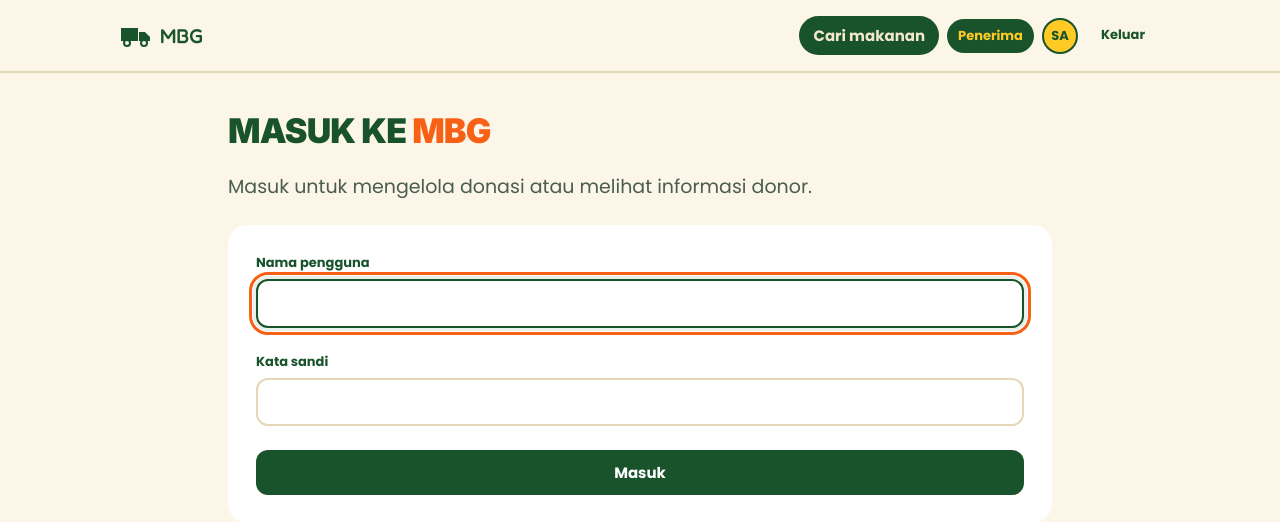
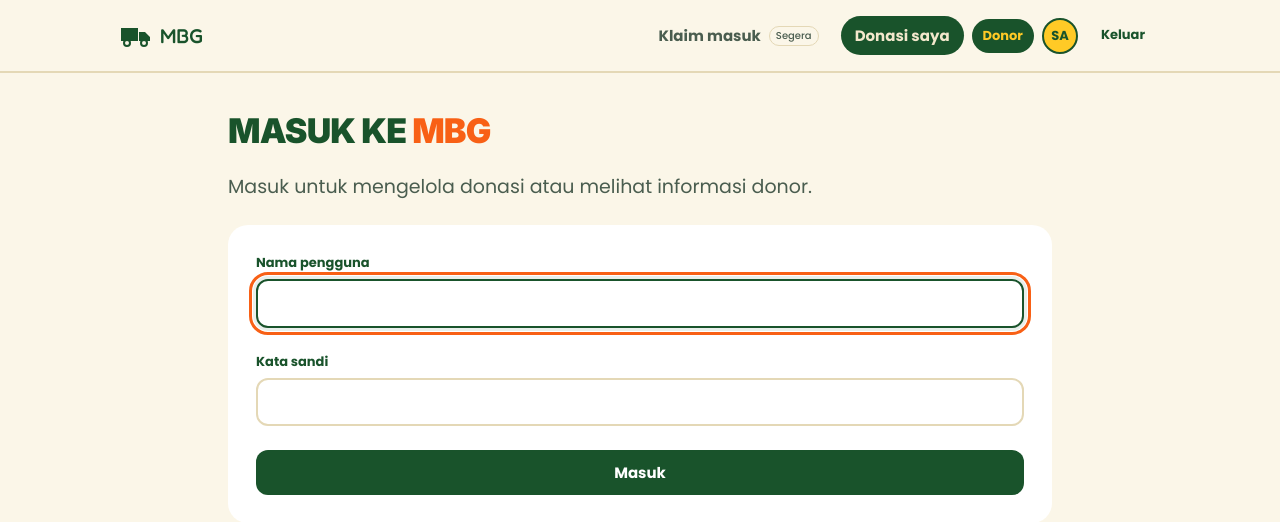
Before and after one commit to Kelompok-7-PBP-D-2026/Proyek-Tengah-Semester, a Django app: page /donasi/masuk/ in a window 1280 px wide. Shown: the top 522 px of the page. Run offline with Django 5.2, Linux system fonts and the light colour scheme; the visitor is signed in with stand-in values (Sample User, id 1).

Commit message:
fix(donasi): ganti tampilan card donasi

```diff
--- a/donasi/static/donasi/donasi.css
+++ b/donasi/static/donasi/donasi.css
@@ -22,6 +22,8 @@
 .donation-brand { display: inline-flex; align-items: center; gap: 8px; color: var(--mbg-forest); font: 500 20px/22px 'Fredoka', sans-serif; text-decoration: none; }
 .donation-nav-link { border-radius: 999px; padding: 8px 14px !important; font-weight: 700; color: var(--mbg-forest); }
 .donation-nav-link.active { background: var(--mbg-forest); color: var(--mbg-cream) !important; }
+.donation-nav-pending { display: inline-flex; align-items: center; gap: 8px; color: var(--donation-muted); cursor: default; }
+.donation-nav-soon { border: 1px solid var(--donation-border); padding: 2px 6px; border-radius: 999px; font-size: 10px; line-height: 1.4; font-weight: 500; }
 .donation-role { display: inline-block; background: var(--mbg-forest); color: var(--mbg-sunshine); padding: 7px 11px; border-radius: 999px; font-size: 13px; font-weight: 700; }
 .donation-avatar { display: inline-flex; width: 36px; height: 36px; align-items: center; justify-content: center; border-radius: 50%; background: var(--mbg-sunshine); border: 2px solid var(--mbg-forest); color: var(--mbg-forest); font-size: 13px; font-weight: 700; flex-shrink: 0; }
 .donation-logout { color: var(--mbg-forest); }
@@ -52,12 +54,23 @@
 .donation-status { display: inline-flex; gap: 6px; align-items: center; border-radius: 999px; padding: 7px 11px; font-size: 13px; font-weight: 700; line-height: 18px; color: var(--donation-text); background: var(--mbg-kiwi); }
 .donation-card-media .donation-status { position: absolute; top: 12px; left: 12px; }
 .donation-status.status-habis, .donation-status.is-finished { background: var(--mbg-cream); border: 1.5px solid var(--mbg-forest); }
+.donation-card-media .donation-stock { border: 0; }
+.donation-stock.stock-plenty { background: var(--mbg-kiwi); color: var(--donation-text); }
+.donation-stock.stock-low { background: var(--mbg-carrot); color: var(--donation-text); }
+.donation-stock.stock-empty, .donation-stock.stock-ended { background: var(--mbg-tomato); color: #fff; }
+.donation-stock-dot { width: 7px; height: 7px; border-radius: 50%; background: currentColor; flex-shrink: 0; }
 .donation-card-body { padding: 14px 16px 16px; flex: 1; display: flex; flex-direction: column; gap: 10px; }
 .donation-card-body h2 { font: 500 20px/22px 'Fredoka', sans-serif; margin: 0; overflow-wrap: anywhere; }
 .donation-card-body h2 a { text-decoration: none; }
 .donation-card-body h2 a:hover { text-decoration: underline; }
 .donation-card-body > p { color: var(--donation-muted); font-size: 13px; font-weight: 700; margin: 0; overflow-wrap: anywhere; }
-.donation-card-bottom { display: flex; align-items: center; justify-content: space-between; gap: 8px; margin-top: auto; flex-wrap: wrap; }
+.donation-card-bottom { display: flex; flex-direction: column; align-items: flex-start; gap: 14px; margin-top: auto; }
+.donation-pickup-info { color: var(--donation-muted); font-size: 12px; line-height: 18px; font-weight: 600; margin: 0; }
+.donation-card-deadline { color: var(--mbg-tomato); font-size: 12px; line-height: 18px; font-weight: 700; margin: 0; }
+.donation-card-actions { display: flex; align-items: center; justify-content: flex-end; gap: 10px; width: 100%; }
+.donasi-page .donation-detail-link { display: inline-flex; align-items: center; justify-content: center; gap: 12px; flex: 0 1 auto; min-width: 0; min-height: 44px; margin-left: auto; padding: 12px 14px; font-size: 13px; }
+.donation-detail-link svg { flex-shrink: 0; }
+.donasi-page .donation-edit-link { display: inline-flex; align-items: center; justify-content: center; width: 44px; height: 44px; padding: 0; flex-shrink: 0; }
 .donation-deadline { display: inline-flex; align-items: center; border-radius: 999px; background: var(--mbg-tomato); color: #fff; font-size: 12px; font-weight: 700; padding: 7px 10px; }
 .donation-empty { grid-column: 1 / -1; display: flex; flex-direction: column; align-items: center; justify-content: center; text-align: center; min-height: 420px; padding: 40px 24px; }
 .donation-empty h2 { font: 600 30px/32px 'Fredoka', sans-serif; color: var(--mbg-forest); margin: 12px 0; }
@@ -79,6 +92,8 @@
 .donation-facts dd { margin: 0; overflow-wrap: anywhere; }
 .donor-avatar { width: 48px; height: 48px; background: var(--mbg-forest); color: var(--mbg-cream); }
 .donation-portions { margin-top: 20px; }
+.donation-portions h2 { color: var(--mbg-forest); font: 500 20px/22px 'Fredoka', sans-serif; margin: 0 0 12px; }
+.donation-portion-grid { display: grid; grid-template-columns: repeat(3, minmax(0, 1fr)); gap: 16px; }
 .donation-stat { display: flex; flex-direction: column; align-items: center; padding: 28px 20px; }
 .donation-stat strong { font: 400 52px/54px 'Fredoka One', 'Fredoka', sans-serif; color: var(--mbg-forest); }
 .donation-stat span { color: var(--donation-muted); }
@@ -127,6 +142,8 @@
   .donation-filter > .btn { align-self: start; }
   .donation-detail-grid { grid-template-columns: minmax(0, 1fr) 300px; }
   .donation-nav-inner { padding-inline: 24px; }
+  .donation-nav .navbar-collapse { padding-top: 16px; }
+  .donation-nav-link { display: inline-flex; }
 }
 @media (max-width: 767px) {
   .donation-detail-grid { grid-template-columns: 1fr; }
@@ -149,4 +166,5 @@
   .donation-form-actions .btn { padding-inline: 14px; }
   .donation-facts { grid-template-columns: 100px minmax(0, 1fr); }
   .donation-description h1 { font-size: 26px; }
+  .donation-portion-grid { grid-template-columns: 1fr; }
 }
--- a/donasi/templates/donasi/daftar.html
+++ b/donasi/templates/donasi/daftar.html
@@ -16,7 +16,7 @@
   <div class="donation-tabs" aria-label="Filter status">
     <button type="button" data-filter-status="" class="donation-tab {% if not filters.status and not filters.mine %}active{% endif %}" aria-pressed="{% if not filters.status and not filters.mine %}true{% else %}false{% endif %}">Semua</button>
     <button type="button" data-filter-status="tersedia" class="donation-tab {% if filters.status == 'tersedia' %}active{% endif %}" aria-pressed="{% if filters.status == 'tersedia' %}true{% else %}false{% endif %}">Tersedia</button>
-    {% if user.is_authenticated %}<button type="button" data-filter-mine="1" class="donation-tab {% if filters.mine %}active{% endif %}" aria-pressed="{% if filters.mine %}true{% else %}false{% endif %}">Donasi saya</button>{% endif %}
+    {% if is_donor %}<button type="button" data-filter-mine="1" class="donation-tab {% if filters.mine %}active{% endif %}" aria-pressed="{% if filters.mine %}true{% else %}false{% endif %}">Donasi saya</button>{% endif %}
   </div>
   <p id="filter-feedback" class="visually-hidden" role="status" aria-live="polite"></p>
   <div id="donation-results" aria-live="polite">{% include 'donasi/partials/results.html' %}</div>
--- a/donasi/templates/donasi/partials/footer.html
+++ b/donasi/templates/donasi/partials/footer.html
@@ -2,8 +2,8 @@
 <footer class="donation-footer mt-auto">
   <div class="donation-shell donation-footer-grid">
     <div><a class="donation-brand" href="{% url 'profil:home' %}"><img src="{% static 'donasi/images/logo.png' %}" width="55" height="55" alt="Logo MBG"> MBG</a><p>Makanan Berlebih Gratis</p><p>Proyek Tengah Semester · Kelompok 7 PBP D 2026</p></div>
-    <div><h2>Platform</h2><a href="{% url 'donasi:daftar' %}">Cari makanan</a><a href="{% url 'donasi:buat' %}">Buat donasi</a><a href="{% url 'profil:home' %}#dampak">Dampak bersama</a></div>
-    <div><h2>Akun</h2>{% if user.is_authenticated %}<p>{{ user.get_username }}</p><a href="{% url 'profil:profil_saya' %}">Profil saya</a><a href="{% url 'donasi:daftar' %}?mine=1">Donasi saya</a>{% else %}<a href="{% url 'login' %}">Masuk</a>{% endif %}</div>
+    <div><h2>Platform</h2><a href="{% url 'donasi:daftar' %}">Cari makanan</a>{% if is_donor %}<a href="{% url 'donasi:buat' %}">Buat donasi</a>{% endif %}<a href="{% url 'profil:home' %}#dampak">Dampak bersama</a></div>
+    <div><h2>Akun</h2>{% if user.is_authenticated %}<p>{{ user.get_username }}</p><a href="{% url 'profil:profil_saya' %}">Profil saya</a>{% if is_donor %}<a href="{% url 'donasi:daftar' %}?mine=1">Donasi saya</a>{% elif claims_url %}<a href="{{ claims_url }}">Klaim saya</a>{% endif %}{% else %}<a href="{% url 'login' %}">Masuk</a>{% endif %}</div>
     <div><h2>Tentang MBG</h2><p>Menyalurkan makanan surplus acara kampus kepada mahasiswa.</p></div>
   </div>
 </footer>
--- a/donasi/templates/donasi/partials/header.html
+++ b/donasi/templates/donasi/partials/header.html
@@ -1,12 +1,23 @@
 {% load static %}
-<nav class="navbar navbar-expand-md donation-nav" aria-label="Navigasi utama">
+<nav class="navbar navbar-expand-lg donation-nav" aria-label="Navigasi utama">
   <div class="container donation-nav-inner">
     <a class="navbar-brand donation-brand" href="{% url 'profil:home' %}"><img src="{% static 'donasi/images/truck.svg' %}" width="32" height="24" alt=""> MBG</a>
     <button class="navbar-toggler" type="button" data-bs-toggle="collapse" data-bs-target="#donation-nav" aria-controls="donation-nav" aria-expanded="false" aria-label="Buka navigasi"><span class="navbar-toggler-icon"></span></button>
     <div class="collapse navbar-collapse justify-content-end" id="donation-nav">
-      <ul class="navbar-nav align-items-md-center gap-2">
-        <li class="nav-item"><a class="nav-link donation-nav-link {% if not filters.mine %}active{% endif %}" href="{% url 'donasi:daftar' %}">Cari makanan</a></li>
-        {% if is_donor %}<li class="nav-item"><a class="nav-link donation-nav-link {% if filters.mine %}active{% endif %}" href="{% url 'donasi:daftar' %}?mine=1">Donasi saya</a></li>{% endif %}
+      <ul class="navbar-nav align-items-lg-center gap-2">
+        {% if is_donor %}
+        <li class="nav-item">
+          {% if claims_url %}<a class="nav-link donation-nav-link" href="{{ claims_url }}">Klaim masuk</a>
+          {% else %}<span class="nav-link donation-nav-link donation-nav-pending" aria-disabled="true" title="Klaim masuk belum tersedia">Klaim masuk<span class="donation-nav-soon">Segera</span></span>{% endif %}
+        </li>
+        <li class="nav-item"><a class="nav-link donation-nav-link active" aria-current="page" href="{% url 'donasi:daftar' %}?mine=1">Donasi saya</a></li>
+        {% else %}
+        <li class="nav-item"><a class="nav-link donation-nav-link active" aria-current="page" href="{% url 'donasi:daftar' %}">Cari makanan</a></li>
+        {% if user.is_authenticated %}<li class="nav-item">
+          {% if claims_url %}<a class="nav-link donation-nav-link" href="{{ claims_url }}">Klaim saya</a>
+          {% else %}<span class="nav-link donation-nav-link donation-nav-pending" aria-disabled="true" title="Klaim saya belum tersedia">Klaim saya<span class="donation-nav-soon">Segera</span></span>{% endif %}
+        </li>{% endif %}
+        {% endif %}
         {% if user.is_authenticated %}
         <li class="nav-item"><span class="donation-role">{% if is_donor %}Donor{% else %}Penerima{% endif %}</span></li>
         <li class="nav-item"><a class="donation-avatar text-decoration-none" title="Profil saya" href="{% url 'profil:profil_saya' %}">{{ user.get_username|slice:':2'|upper }}</a></li>
--- /dev/null
+++ b/donasi/templates/donasi/partials/icons/arrow_right.html
@@ -0,0 +1 @@
+<svg width="18" height="18" viewBox="0 0 24 24" fill="none" stroke="currentColor" stroke-width="1.8" stroke-linecap="round" stroke-linejoin="round" aria-hidden="true" focusable="false"><path d="M5 12h14m-6-6 6 6-6 6" /></svg>
--- /dev/null
+++ b/donasi/templates/donasi/partials/icons/edit.html
@@ -0,0 +1,4 @@
+<svg width="20" height="20" viewBox="0 0 24 24" fill="none" stroke="currentColor" stroke-width="1.8" stroke-linecap="round" stroke-linejoin="round" aria-hidden="true" focusable="false">
+  <path d="M11 4H5a2 2 0 0 0-2 2v13a2 2 0 0 0 2 2h13a2 2 0 0 0 2-2v-6" />
+  <path d="m18 2 4 4-11 11-5 1 1-5Zm-3 3 4 4" />
+</svg>
--- a/donasi/urls.py
+++ b/donasi/urls.py
@@ -8,7 +8,7 @@ app_name = "donasi"
 urlpatterns = [
     path("", views.daftar, name="daftar"),
     # Temporary login reuses Django auth until profil supplies the shared login.
-    path("masuk/", auth_views.LoginView.as_view(template_name="donasi/login.html", next_page=reverse_lazy("donasi:daftar")), name="login"),
+    path("masuk/", views.DonasiLoginView.as_view(template_name="donasi/login.html", next_page=reverse_lazy("donasi:daftar")), name="login"),
     path("keluar/", auth_views.LogoutView.as_view(next_page=reverse_lazy("donasi:daftar")), name="logout"),
     path("api/", views.api_list, name="api_list"),
     path("buat/", views.buat, name="buat"),
--- a/donasi/views.py
+++ b/donasi/views.py
@@ -4,7 +4,7 @@ from zoneinfo import ZoneInfo
 
 from django.conf import settings
 from django.contrib import messages
-from django.contrib.auth.views import redirect_to_login
+from django.contrib.auth.views import LoginView, redirect_to_login
 from django.core.paginator import Paginator
 from django.db.models.deletion import ProtectedError
 from django.http import FileResponse, Http404, JsonResponse
@@ -16,6 +16,7 @@ from django.views.decorators.http import require_GET, require_http_methods
 
 from .forms import DonasiForm
 from .models import Donasi
+from .navigation import claims_url
 from .permissions import is_donor
 
 WIB = ZoneInfo("Asia/Jakarta")
@@ -43,7 +44,17 @@ def donor_required(view):
 
 
 def layout_context(request):
-    return {"is_donor": is_donor(request.user), "csrf_cookie_name": settings.CSRF_COOKIE_NAME}
+    donor = is_donor(request.user)
+    return {
+        "is_donor": donor,
+        "claims_url": claims_url(donor=donor) if request.user.is_authenticated else None,
+        "csrf_cookie_name": settings.CSRF_COOKIE_NAME,
+    }
+
+
+class DonasiLoginView(LoginView):
+    def get_context_data(self, **kwargs):
+        return {**super().get_context_data(**kwargs), **layout_context(self.request)}
 
 
 def filtered_donations(request):
@@ -140,6 +151,9 @@ def detail(request, pk):
     return render(request, "donasi/detail.html", {
         **layout_context(request), "item": item,
         "can_edit": is_donor(request.user) and item.donor_id == request.user.pk,
+        # Modul klaim belum terintegrasi. Nilai ini menjadi titik sambungnya nanti.
+        "jumlah_diklaim": 0,
+        "jumlah_diambil": 0,
     })
 
 
```
Also changed, not shown: donasi/navigation.py (added, +18 -0 lines), donasi/templates/donasi/detail.html (+8 -1 lines), donasi/templates/donasi/partials/results.html (+11 -5 lines), donasi/tests.py (+41 -0 lines), donasi/README.md.
